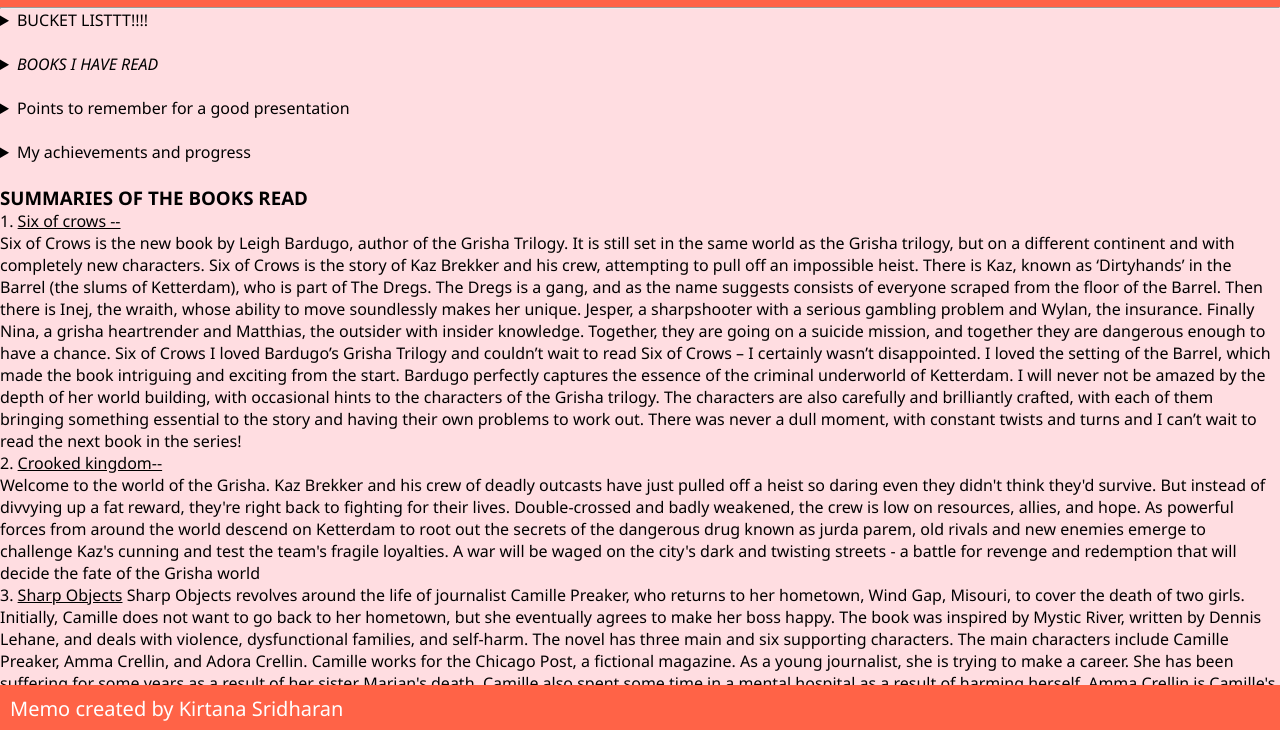
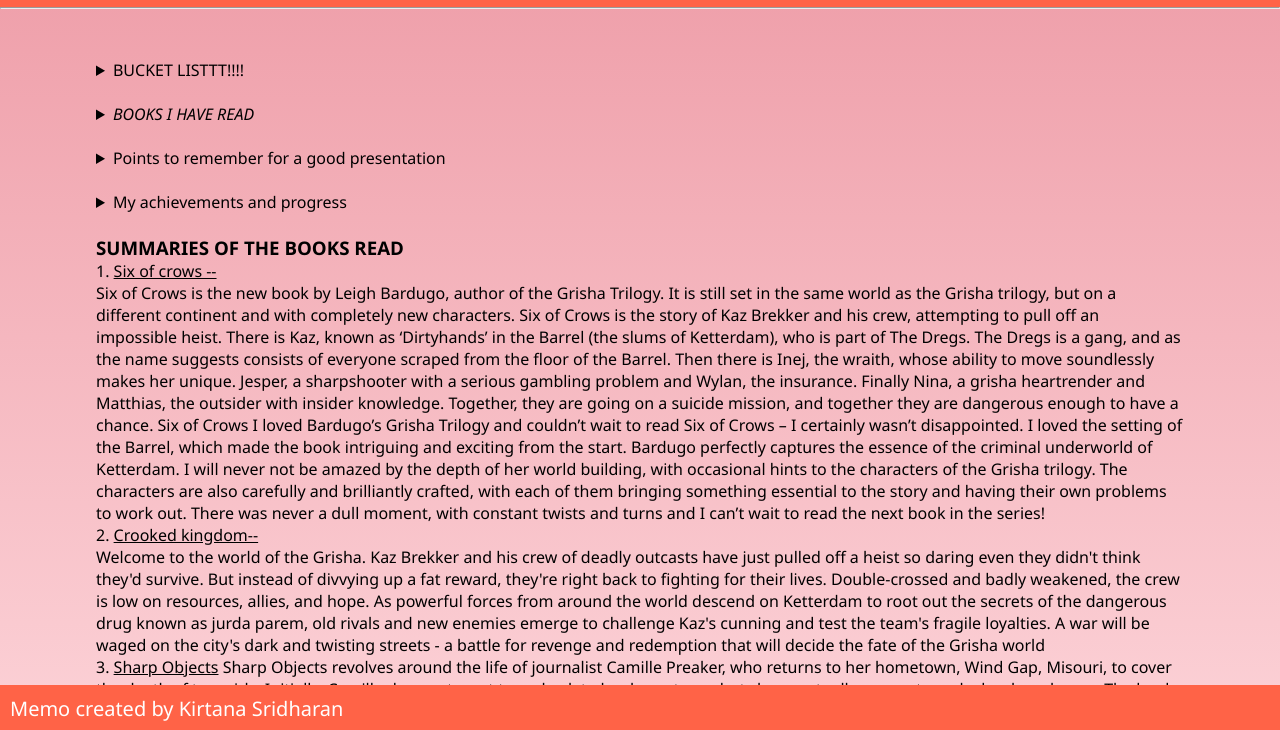
Before and after one commit to NidPlays/html-workshop, a plain HTML site: page index.html in a window 1280 px wide. Shown: the part 68-798 px from the top of the page. Drawn offline with Linux system fonts and the light colour scheme.

Commit message:
maybe fixed

```diff
--- a/css/styles.css
+++ b/css/styles.css
@@ -5,12 +5,14 @@
 }
 
 body {
-     display: fixed;
-    background: #ffdde1;  /* fallback for old browsers */
-    /* background: -webkit-linear-gradient(to top, #ffdde1, #ee9ca7);  Chrome 10-25, Safari 5.1-6 */
-    /*background: linear-gradient(to top, #ffdde1, #ee9ca7);  W3C, IE 10+/ Edge, Firefox 16+, Chrome 26+, Opera 12+, Safari 7+ */
+   /*  display: fixed; */
+    background: #ee9ca7;  /* fallback for old browsers */
+    background: -webkit-linear-gradient(to top, #ffdde1, #ee9ca7);  /* Chrome 10-25, Safari 5.1-6 */
+    background: linear-gradient(to top, #ffdde1, #ee9ca7); /* W3C, IE 10+/ Edge, Firefox 16+, Chrome 26+, Opera 12+, Safari 7+ */
     font-family: 'Segoe UI', Tahoma, Geneva, Verdana, sans-serif;
     bottom: 0;
+    height: auto;
+    background-repeat: no-repeat;
 }
 
 .header {
@@ -54,7 +56,7 @@
 /*     background-color: cornsilk;
  */    width: 85%;
     margin: 50px auto;
-    height: 80vh;
+     height: 100vh;
 }
 
 .task_input_bar{
--- a/index.html
+++ b/index.html
@@ -14,6 +14,7 @@
         </nav>
     </header>
     <hr>
+    <div class="container">
     <section id="top">
         <details>
             <summary>
@@ -100,6 +101,7 @@
         </p>
     <a href="#top">Back to the top</a>
     <br>
+</div>
     <footer class="myfooter">
         Memo created by Kirtana Sridharan
     </footer>
```
